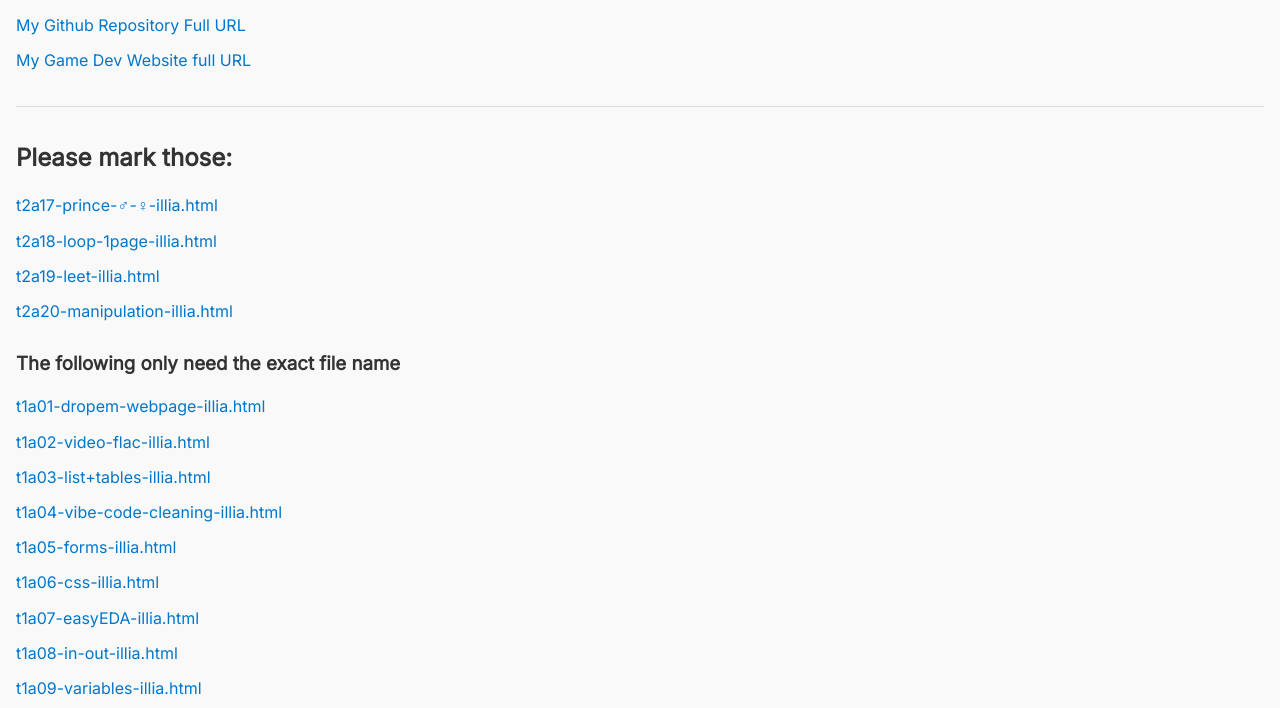
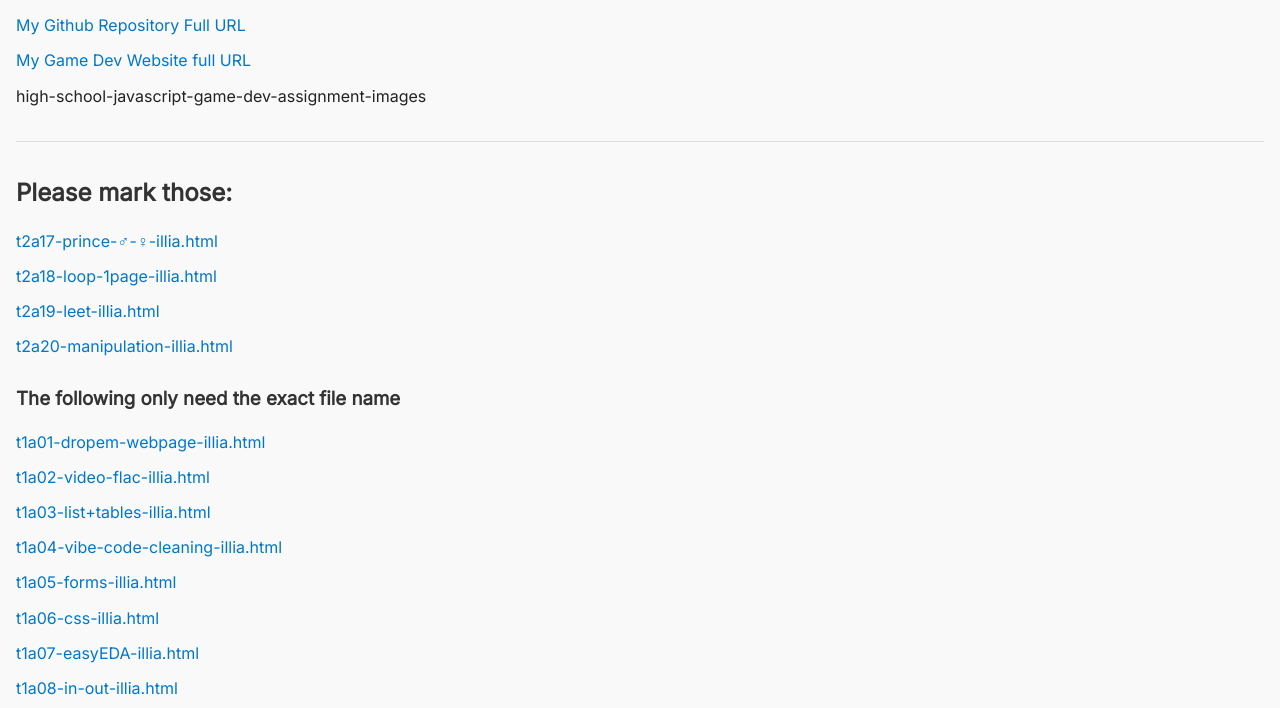
Before and after one commit to PopovI13/game-dev-illia-2025, a plain HTML site: page public/index.html in a window 1280 px wide. Shown: the part 86-794 px from the top of the page. Drawn offline with Linux system fonts and the light colour scheme.

Commit message:
Update index.html

```diff
--- a/public/index.html
+++ b/public/index.html
@@ -51,6 +51,7 @@
   <ul>
     <li><a href="..">My Github Repository Full URL</a></li>
     <li><a href="..">My Game Dev Website full URL</a></li>
+    high-school-javascript-game-dev-assignment-images
   </ul>
   <hr>
 
@@ -90,6 +91,7 @@
   <ul>
     <li><a href="t2a14browser-hack.html">t2a14browser-hack.html</a></li>
     <li><a href="Cool Particle Animation.html">Cool Particle Animation.html</a></li>
+
   </ul>
 
   <h3>Play My Game</h3>
```
